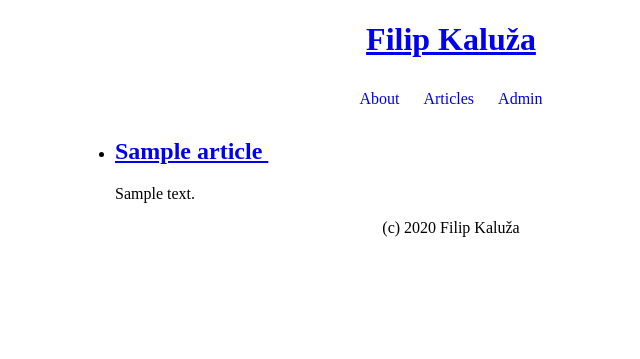
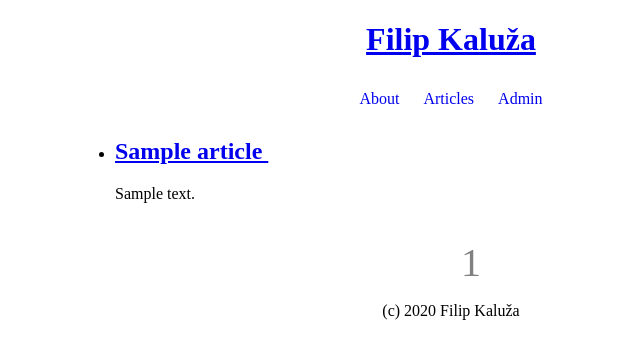
Before and after one commit to FilipKaluza/flask_app, a Flask app: page /articles/ in a window 1280 px wide. Shown: the top 359 px of the page, without its empty margins (189-829 px from the left). Run offline with Flask 2, Linux system fonts and the light colour scheme; tables that the repository leaves empty hold one stand-in row (values such as "Sample post").

Commit message:
added pagination

```diff
--- a/mdblog/mod_blog/controller.py
+++ b/mdblog/mod_blog/controller.py
@@ -1,5 +1,5 @@
 from flask import Blueprint, render_template
-from flask import g
+from flask import request
 
 from mdblog.models import Article
 
@@ -8,8 +8,11 @@ blog = Blueprint("blog", __name__)
 ## s metódou GET na čítanie článkov
 @blog.route('/articles/', methods=["GET"])
 def view_articles():
-    articles = Article.query.order_by(Article.id.desc())
-    return render_template("mod_blog/articles.jinja", articles=articles)
+    page = request.args.get("page", 1, type=int)
+    paginate = Article.query.order_by(Article.id.desc()).paginate(page, 3, False)
+    return render_template("mod_blog/articles.jinja",
+    articles=paginate.items, ##pre zobrazenie článkov
+    paginate=paginate) ## potrebné pre zobrazenie číslovania
 
 ##Zobrazenie article
 @blog.route('/articles/<int:art_id>/')
--- a/mdblog/static/stylesheets/main.css
+++ b/mdblog/static/stylesheets/main.css
@@ -54,3 +54,17 @@ footer {
     background: gray;
     text-align: center;
 }
+
+/* for pagination */
+.paginate {
+    text-align: center;
+}
+
+.paginate li {
+    padding-top: 20px;
+    text-align: center;
+    display: inline-block;
+    font-size: 40px;
+    color: gray;
+
+}
--- a/mdblog/templates/mod_blog/articles.jinja
+++ b/mdblog/templates/mod_blog/articles.jinja
@@ -15,6 +15,35 @@
             </li>
         {% endfor %}
         </ul>
+        <ul class="paginate">
+
+        {% if paginate.has_prev %}
+            <li>
+                <a href={{url_for("blog.view_articles", page=paginate.prev_num)}}> <img src="../static/images/left.png"> </a>
+            </li>
+        {% endif %}
+
+        {%- for page in paginate.iter_pages() %}
+            {% if page %}
+                {% if page != paginate.page %}
+                    <li> <a href={{ url_for("blog.view_articles", page=page) }}> {{page }} </a></li>
+                {% else %}
+                    <li> {{page}} </li>
+                {% endif %}
+            {% else %}
+                <li> ... </li>
+            {% endif %}
+        {%- endfor %}
+
+        {% if paginate.has_next %}
+            <li>
+                <a href={{url_for("blog.view_articles", page=paginate.next_num)}}> <img src="../static/images/right.png"> </a>
+            </li>
+        {% endif %}
+
+        </ul>
+
+
     {% else %}
         <p> Žiadne články nemáme :( </p>
     {% endif %}
--- a/run.py
+++ b/run.py
@@ -4,7 +4,7 @@ from mdblog.app import init_db
 import sys
 
 def start():
-    debug = False
+    debug = True
     host = "0.0.0.0"
     flask_app.run(host, debug=debug)
 
```
Also changed, not shown: blog.db, mdblog/static/images/left.png (added), mdblog/static/images/right.png (added).
